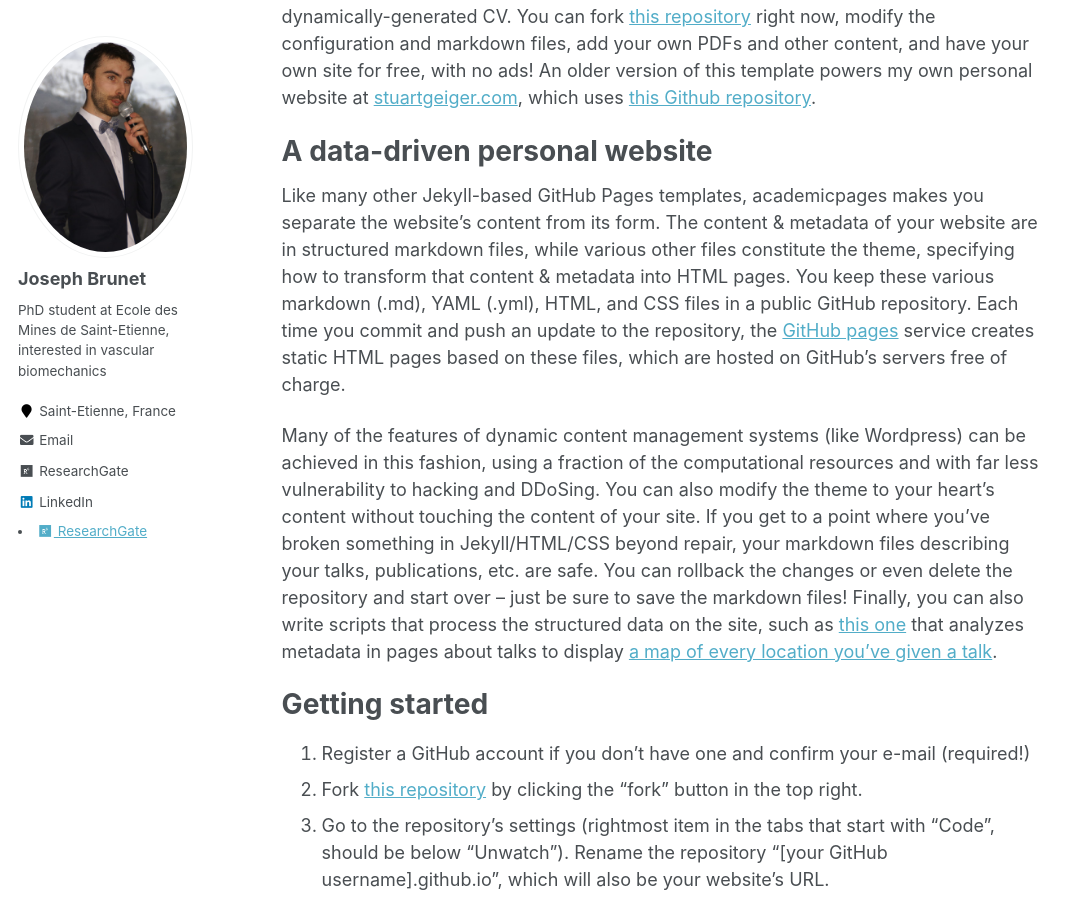
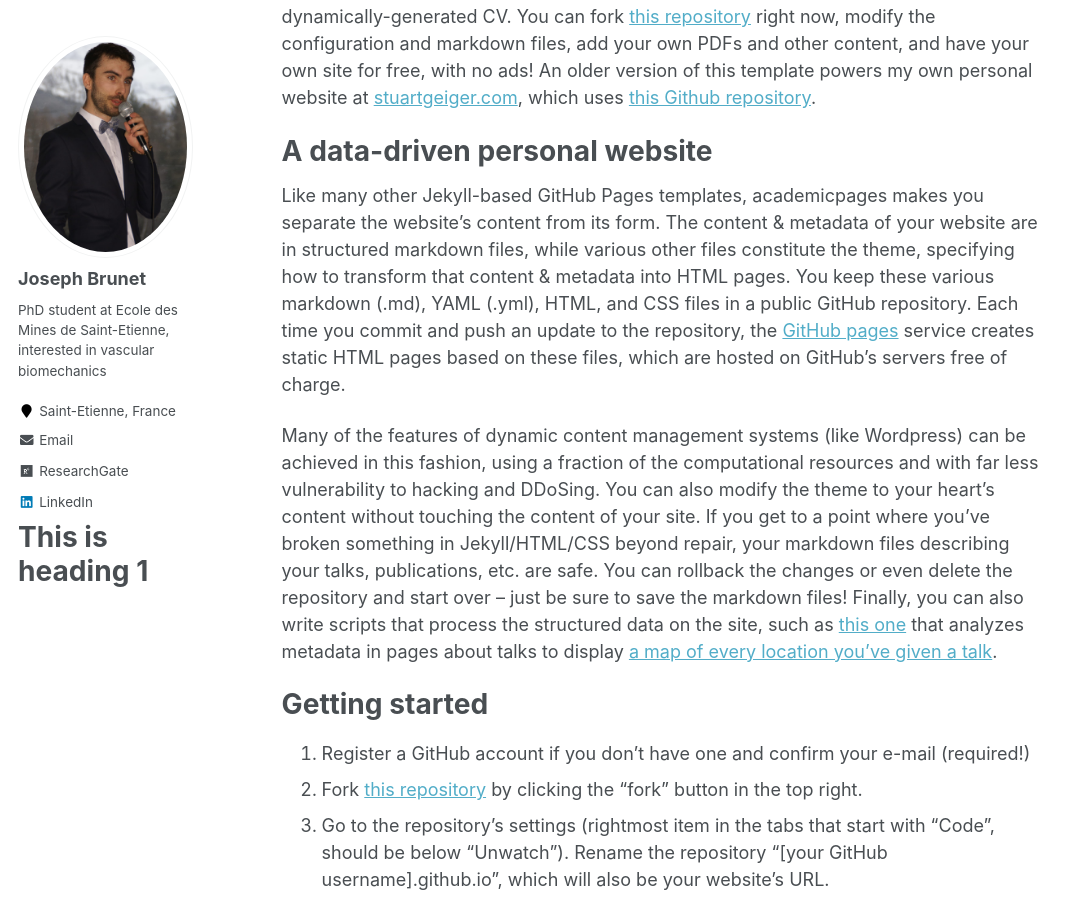
Before and after one commit to JosephBrunet/JosephBrunet.github.io, a Jekyll site: the page built from _pages/about.md, in a window 1280 px wide and 900 px high, scrolled down 664 px. Shown: the whole window, without its empty margins (0-1083 px from the left). Built offline with Jekyll 4.4.1, drawn with Linux system fonts in a browser that asks for light colours.

Commit message:
Update author-profile.html

```diff
--- a/_includes/author-profile.html
+++ b/_includes/author-profile.html
@@ -120,5 +120,5 @@
 {% endif %}
     </ul>
   </div>
-   <li><a href="{{ author.researchgate }}"><i class="fab fa-fw fa-researchgate" aria-hidden="true"></i> ResearchGate</a></li>
+   <h1>This is heading 1</h1>
 </div>
```
